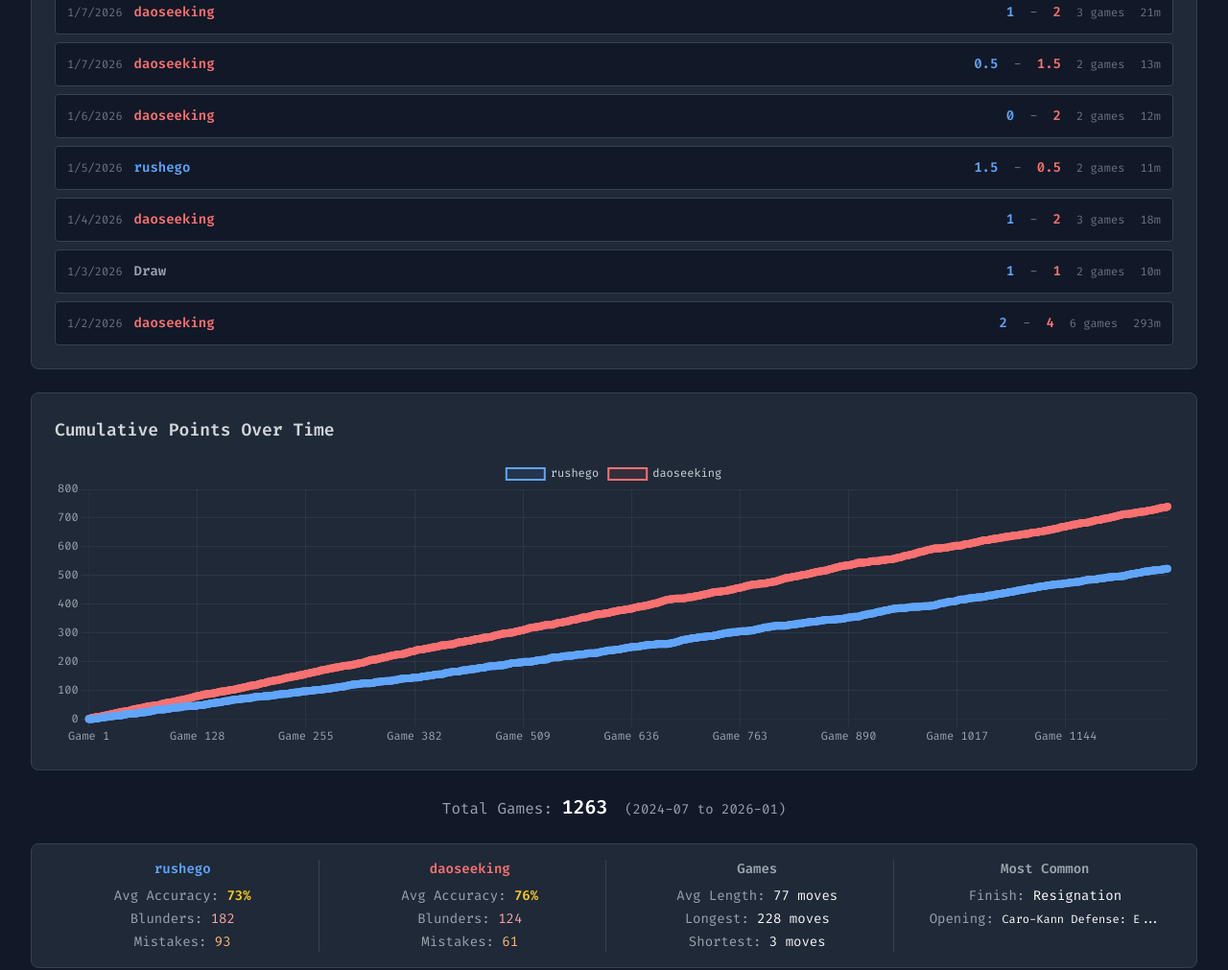
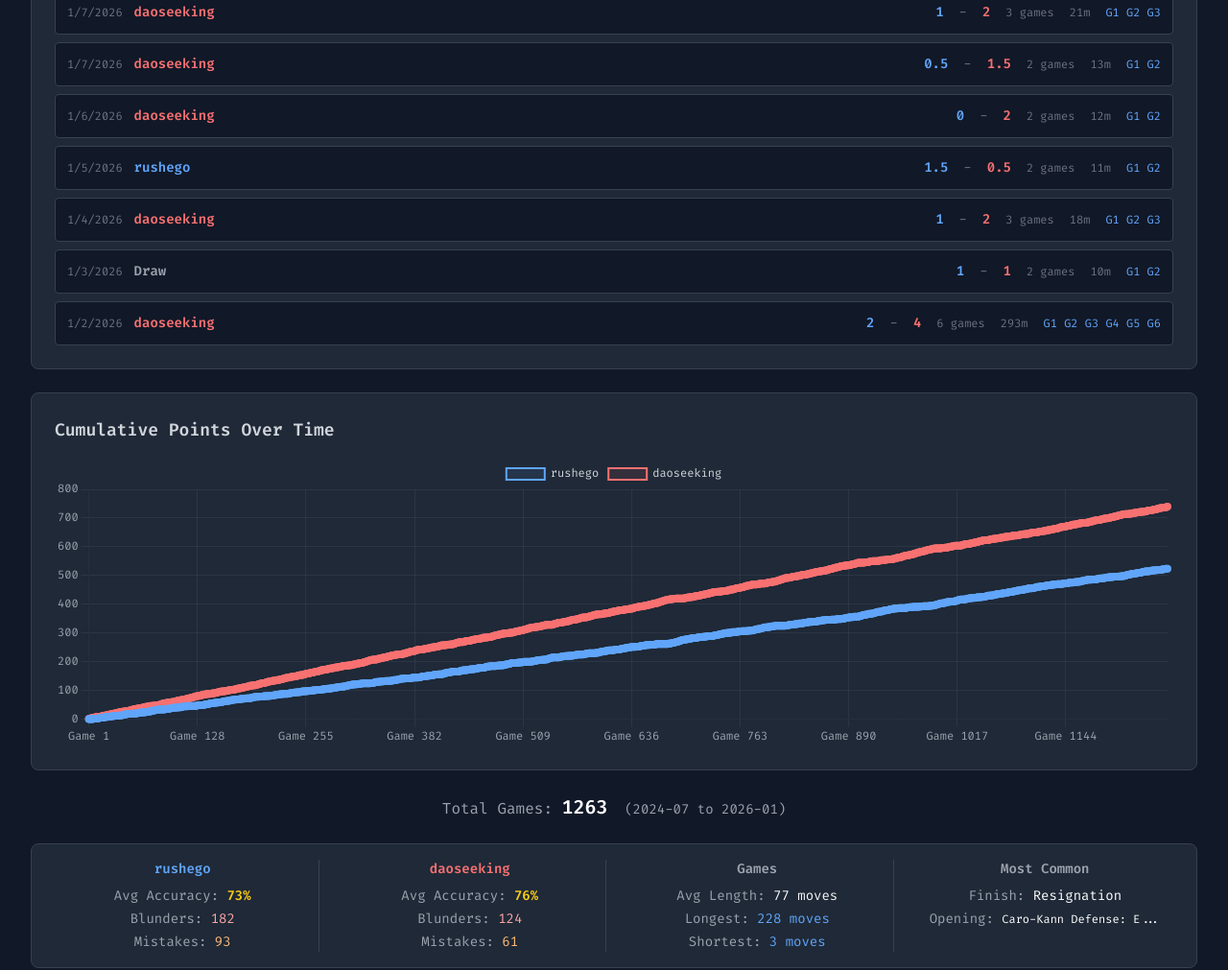
Before and after one commit to egorras/chess-duel, a plain HTML site: page index.html in a window 1280 px wide. Shown: the part 1326-2337 px from the top of the page at 96% size. Drawn offline with nearby package versions, Linux system fonts and the light colour scheme.

Commit message:
add links to special games

```diff
--- a/index.html
+++ b/index.html
@@ -170,8 +170,8 @@
                         <div class="text-gray-400 font-semibold mb-2">Games</div>
                         <div class="space-y-1">
                             <div><span class="text-gray-400">Avg Length:</span> <span class="text-white" id="avg-game-length">0</span> moves</div>
-                            <div><span class="text-gray-400">Longest:</span> <span class="text-white" id="longest-game">0</span> moves</div>
-                            <div><span class="text-gray-400">Shortest:</span> <span class="text-white" id="shortest-game">0</span> moves</div>
+                            <div><span class="text-gray-400">Longest:</span> <a href="#" id="longest-game-link" target="_blank" rel="noopener noreferrer" class="text-blue-400 hover:underline"><span id="longest-game">0</span> moves</a></div>
+                            <div><span class="text-gray-400">Shortest:</span> <a href="#" id="shortest-game-link" target="_blank" rel="noopener noreferrer" class="text-blue-400 hover:underline"><span id="shortest-game">0</span> moves</a></div>
                         </div>
                     </div>
 
--- a/js/stats-calculator.js
+++ b/js/stats-calculator.js
@@ -54,7 +54,11 @@ function calculateStats(gamesByMonth, globalGamesByMonth, getPlayerNames) {
         byTermination: {},
         monthlyStats: {},
         gameLengths: [],
-        openingCounts: {}
+        openingCounts: {},
+        longestGameId: null,
+        shortestGameId: null,
+        longestGameLength: 0,
+        shortestGameLength: Infinity
     };
 
     // Calculate overall streaks
@@ -141,6 +145,16 @@ function calculateStats(gamesByMonth, globalGamesByMonth, getPlayerNames) {
             if (game.moves) {
                 const moveCount = game.moves.split(' ').length;
                 stats.gameLengths.push(moveCount);
+
+                // Track longest and shortest games
+                if (moveCount > stats.longestGameLength) {
+                    stats.longestGameLength = moveCount;
+                    stats.longestGameId = game.id;
+                }
+                if (moveCount < stats.shortestGameLength) {
+                    stats.shortestGameLength = moveCount;
+                    stats.shortestGameId = game.id;
+                }
             }
 
             // Opening counts
--- a/js/ui-display.js
+++ b/js/ui-display.js
@@ -91,9 +91,20 @@ function displayStats(stats) {
     const avgGameLength = document.getElementById('avg-game-length');
     const longestGame = document.getElementById('longest-game');
     const shortestGame = document.getElementById('shortest-game');
+    const longestGameLink = document.getElementById('longest-game-link');
+    const shortestGameLink = document.getElementById('shortest-game-link');
+
     if (avgGameLength) avgGameLength.textContent = stats.avgGameLength;
     if (longestGame) longestGame.textContent = stats.longestGame;
     if (shortestGame) shortestGame.textContent = stats.shortestGame;
+
+    // Set links to Lichess games
+    if (longestGameLink && stats.longestGameId) {
+        longestGameLink.href = `https://lichess.org/${stats.longestGameId}`;
+    }
+    if (shortestGameLink && stats.shortestGameId) {
+        shortestGameLink.href = `https://lichess.org/${stats.shortestGameId}`;
+    }
 
     // Most common stats
     const mostCommonTermination = document.getElementById('most-common-termination');
@@ -220,6 +231,9 @@ function displaySkirmishStats(gamesByMonth, player1Name, player2Name) {
         const winnerText = skirmish.winner === 'player1' ? player1Name :
                           skirmish.winner === 'player2' ? player2Name : 'Draw';
 
+        // Get game IDs for this skirmish
+        const gameLinks = skirmish.games.map(g => `<a href="https://lichess.org/${g.id}" target="_blank" rel="noopener noreferrer" class="text-blue-400 hover:underline">G${skirmish.games.indexOf(g) + 1}</a>`).join(' ');
+
         div.innerHTML = `
             <div class="flex items-center gap-3">
                 <div class="text-gray-500 text-xs">${skirmish.date}</div>
@@ -231,6 +245,7 @@ function displaySkirmishStats(gamesByMonth, player1Name, player2Name) {
                 <div class="text-red-400 font-bold">${skirmish.player2Score}</div>
                 <div class="text-gray-500 text-xs">${skirmish.totalGames} games</div>
                 <div class="text-gray-500 text-xs">${skirmish.duration}m</div>
+                <div class="text-xs">${gameLinks}</div>
             </div>
         `;
 
```
